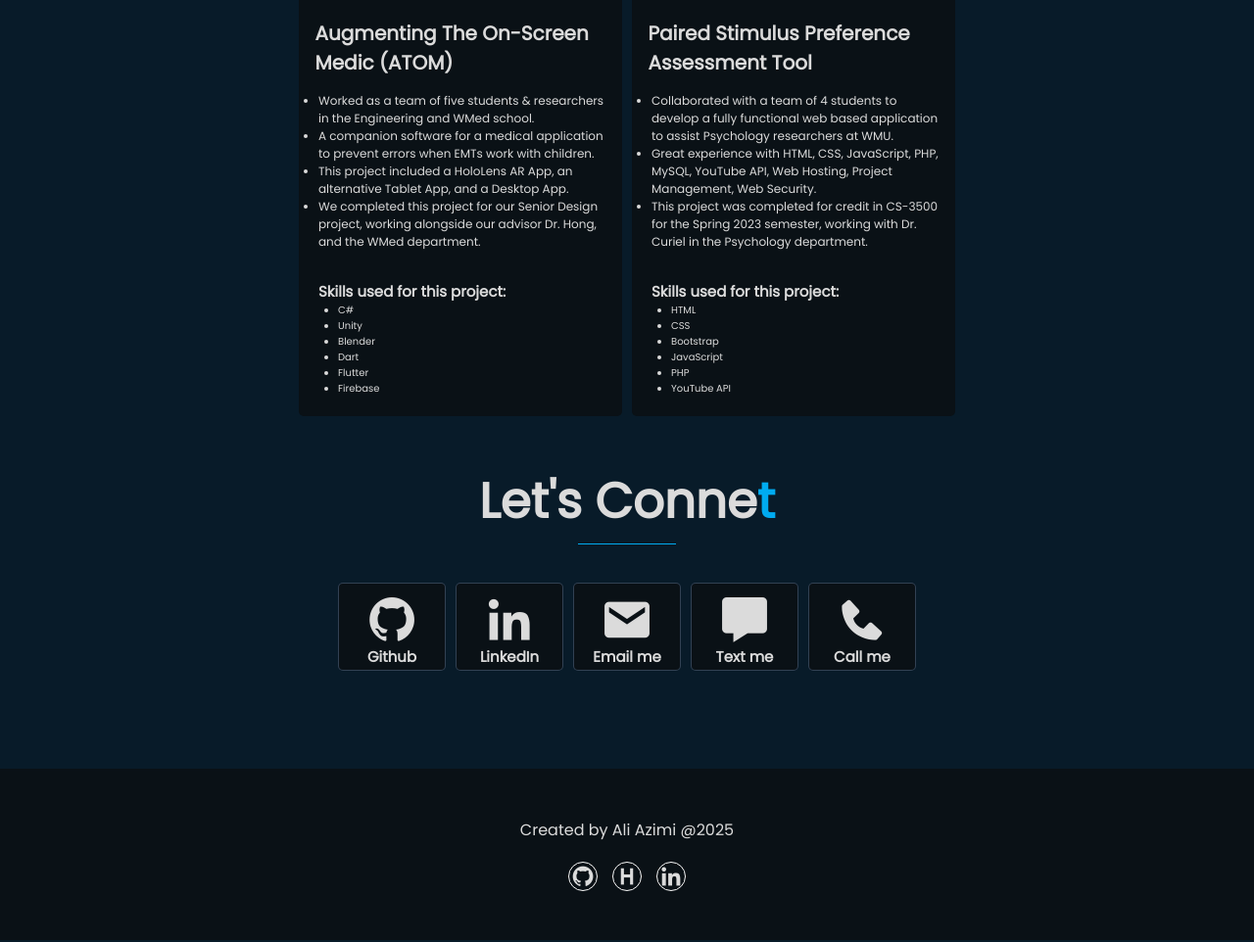
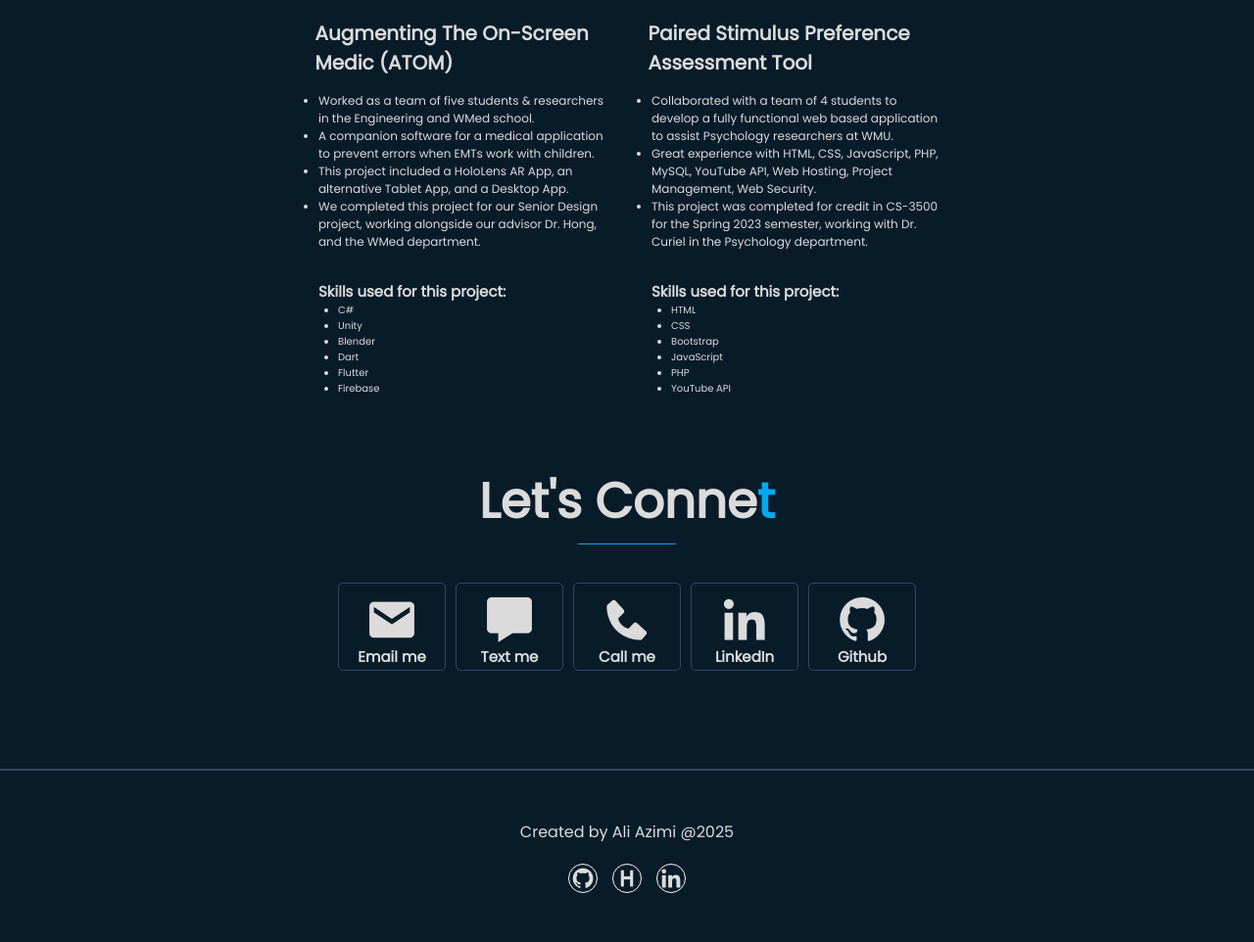
Before and after one commit to aliazim1/aliazim1.github.io, a PHP site: page / in a window 1280 px wide. Shown: the part 1294-2256 px from the top of the page at 98% size. Run offline with PHP 8.4, Linux system fonts and the light colour scheme.

Commit message:
removed the bg colors

```diff
--- a/portfolio/index.html
+++ b/portfolio/index.html
@@ -193,18 +193,6 @@
         </div>
         <div class="row">
           <div class="col">
-            <a href="https://github.com/aliazim1" target="blank">
-              <div class="icons"><i class='bx bxl-github'></i></div>
-              <h1>Github</h1>
-            </a>
-          </div>
-          <div class="col">
-            <a href="https://www.linkedin.com/in/ali-azimi-977a74275/" target="blank">
-              <div class="icons"><i class='bx bxl-linkedin'></i></div>
-              <h1>LinkedIn</h1>
-            </a>
-          </div>
-          <div class="col">
             <a href="mailto:emailtoazimi@gmail.com" target="blank">
               <div class="icons"><i class='bx bxs-envelope'></i></div>
               <h1>Email me</h1>
@@ -220,6 +208,18 @@
             <a href="tel:+16167529529" target="blank">
               <div class="icons"><i class='bx bxs-phone'></i></div>
               <h1>Call me</h1>
+            </a>
+          </div>
+          <div class="col">
+            <a href="https://www.linkedin.com/in/ali-azimi-977a74275/" target="blank">
+              <div class="icons"><i class='bx bxl-linkedin'></i></div>
+              <h1>LinkedIn</h1>
+            </a>
+          </div>
+           <div class="col">
+            <a href="https://github.com/aliazim1" target="blank">
+              <div class="icons"><i class='bx bxl-github'></i></div>
+              <h1>Github</h1>
             </a>
           </div>
 
--- a/portfolio/style.css
+++ b/portfolio/style.css
@@ -273,7 +273,6 @@ nav ul {
   justify-content: center;
   border: 0.15rem solid var(--box-border-color);
   border-radius: 0.5rem;
-  background-color: var(--black);
 }
 
 /* ================= projects section styling =================  */
@@ -295,7 +294,6 @@ nav ul {
   height: auto;
   text-align: center;
   border-radius: 5px;
-  background-color: var(--black);
 }
 .proj-box img {
   width: 33rem;
@@ -343,7 +341,7 @@ nav ul {
   padding: 5rem;
   text-align: center;
   flex-direction: column;
-  background-color: var(--black);
+  border-top: var(--box-border-color) solid 2px;
 }
 .footer-txt {
   text-align: center;
@@ -408,7 +406,7 @@ nav ul {
   font-size: 2rem;
   border-radius: 50%;
   background-color: transparent;
-  border: 1px solid var(--background-light-color);
+  border: 1px solid var(--font-color);
 }
 
 /* ##################################### */
```
